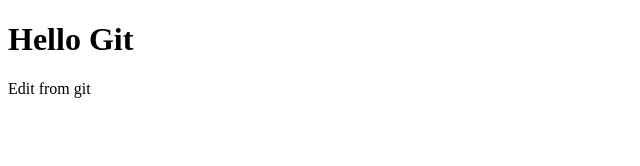
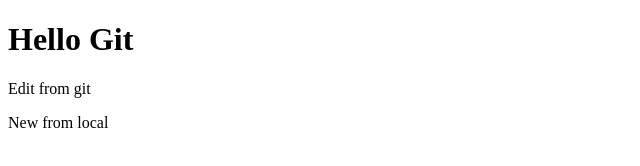
Before and after one commit to krisna-petra/trial, a plain HTML site: page index.html in a window 1280 px wide. Shown: the whole page, without its empty margins (0-640 px from the left). Drawn offline with Linux system fonts and the light colour scheme.

Commit message:
update 2

```diff
--- a/index.html
+++ b/index.html
@@ -6,5 +6,6 @@
     <body>
         <h1>Hello Git</h1>
         <p>Edit from git</p>
+        <p>New from local</p>
     </body>
 </html>
```
